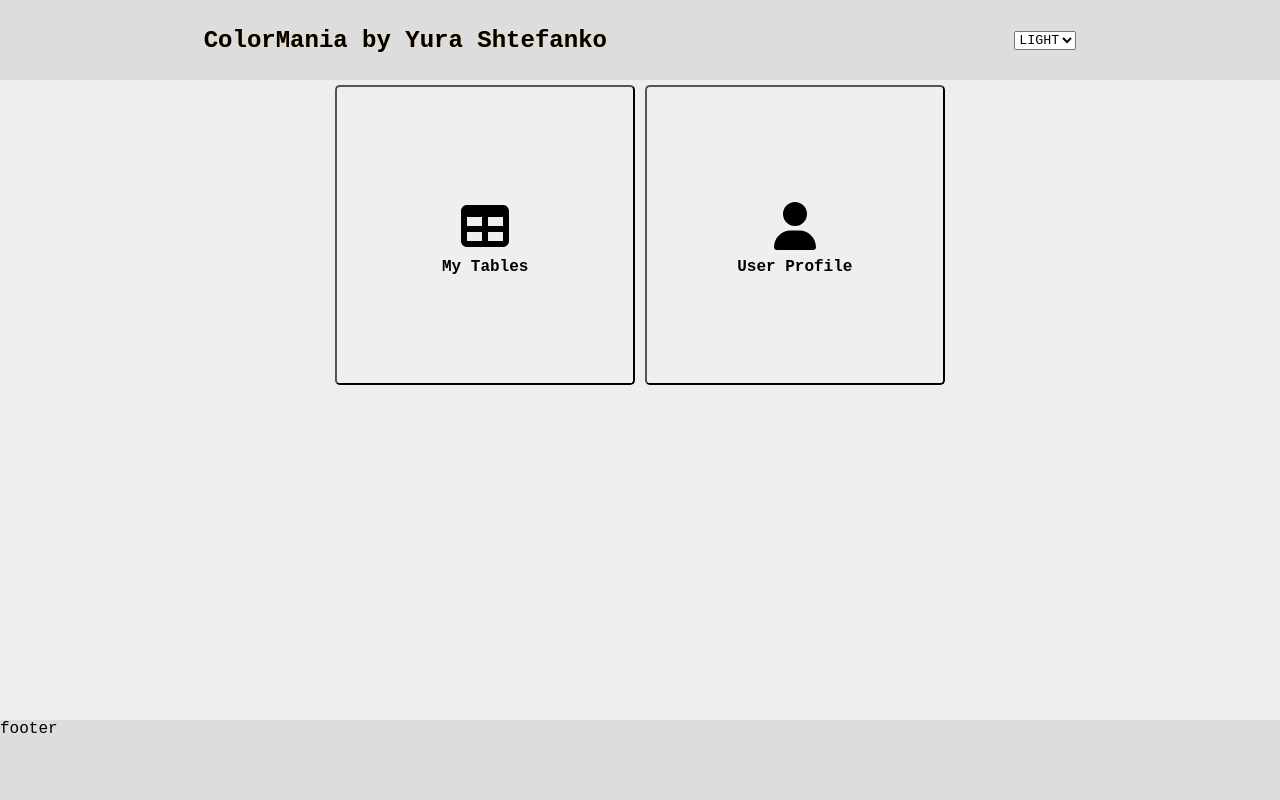
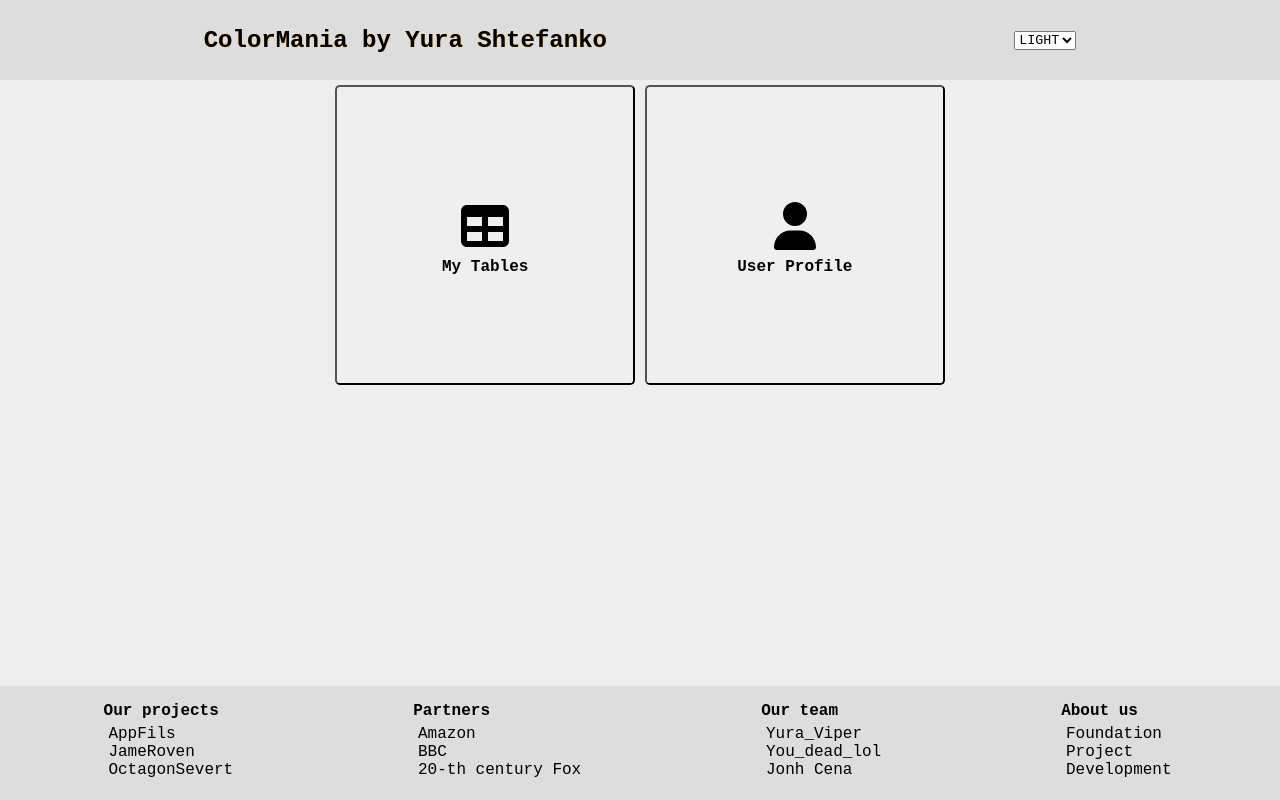
Before and after one commit to Viper-JSX/Colormania-React, a React (Create React App) app: page / in a window 1280 px wide. Built offline with nearby package versions, Linux system fonts and the light colour scheme.

Commit message:
Created 4 list components for Footer

```diff
--- /dev/null
+++ b/src/components/Footer/About.tsx
@@ -0,0 +1,14 @@
+function About():JSX.Element{
+    return(
+        <div className="ourTeam">
+            <b>About us</b>
+            <ul>
+                <li>Foundation</li>
+                <li>Project</li>
+                <li>Development</li>
+            </ul>
+        </div>
+    );
+}
+
+export default About;
--- a/src/components/Footer/Footer.tsx
+++ b/src/components/Footer/Footer.tsx
@@ -1,11 +1,18 @@
 import { useSelector } from "react-redux";
+import About from "./About";
+import OurTeam from "./Our_team";
+import Partners from "./Partners";
+import Projects from "./Projects";
 
 function Footer():JSX.Element{
     const themeName = useSelector((state: any) => state.theme.themeName);
 
     return(
         <footer id="footer" className={`${themeName}`}>
-            footer
+            <Projects />
+            <Partners />
+            <OurTeam />
+            <About />
         </footer>
     );
 }
--- /dev/null
+++ b/src/components/Footer/Our_team.tsx
@@ -0,0 +1,14 @@
+function OurTeam():JSX.Element{
+    return(
+        <div className="ourTeam">
+            <b>Our team</b>
+            <ul>
+                <li>Yura_Viper</li>
+                <li>You_dead_lol</li>
+                <li>Jonh Cena</li>
+            </ul>
+        </div>
+    );
+}
+
+export default OurTeam;
--- /dev/null
+++ b/src/components/Footer/Partners.tsx
@@ -0,0 +1,14 @@
+function Partners():JSX.Element{
+    return(
+        <div className="partners">
+            <b>Partners</b>
+            <ul>
+                <li>Amazon</li>
+                <li>BBC</li>
+                <li>20-th century Fox</li>
+            </ul>
+        </div>
+    );
+}
+
+export default Partners;
--- /dev/null
+++ b/src/components/Footer/Projects.tsx
@@ -0,0 +1,14 @@
+function Projects():JSX.Element{
+    return(
+        <div className="projects">
+            <b>Our projects</b>
+            <ul>
+                <li>AppFils</li>
+                <li>JameRoven</li>
+                <li>OctagonSevert</li>
+            </ul>
+        </div>
+    );
+}
+
+export default Projects;
--- a/src/css/App.css
+++ b/src/css/App.css
@@ -485,12 +485,20 @@ header .appTitle:hover{
 
 footer{
     width: 100%;
-    height: 5rem;
+    min-height: 7rem;
     margin-top: auto;
+    padding: 1rem;
     background-color: var(--paperBackground);
+    display: flex;
+    justify-content: space-around;
 
 }
 
+footer > div > ul{
+    margin: 0.3rem;
+    padding: 0;
+    list-style: none;
+}
 
 
 
```
